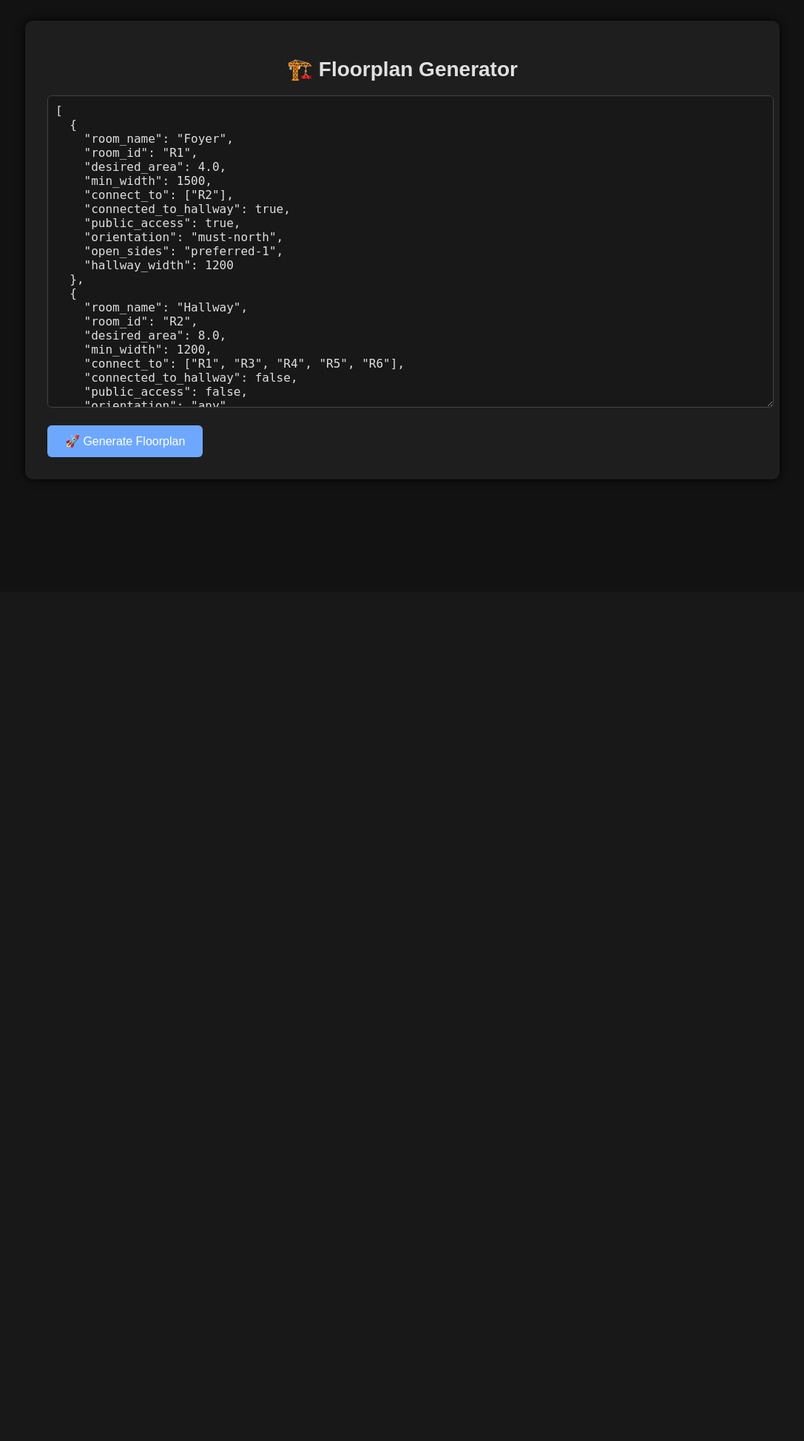
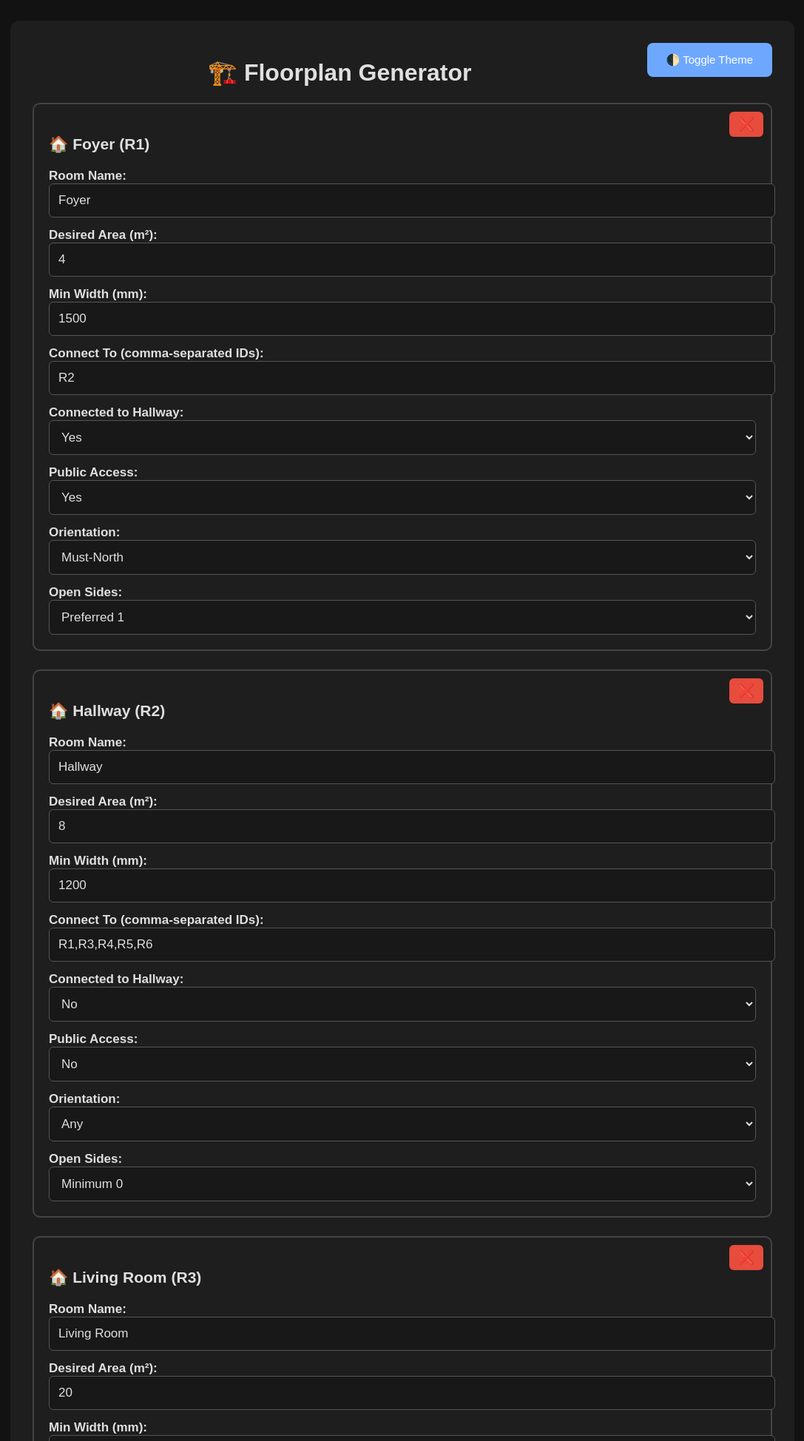
Before and after one commit to DevHassanMehdi/floorplan_agents, a Flask app: page / in a window 1280 px wide. Shown: the top 1948 px of the page at 74% size, without its empty margins (96-1183 px from the left). Before the commit the page ends 650 px from the top, so only its background shows below. Run offline with Flask 3, Linux system fonts and the light colour scheme.

Commit message:
Added interactive form for room data and updated visual elements

```diff
--- a/agents/decision_maker.py
+++ b/agents/decision_maker.py
@@ -4,6 +4,7 @@ from spade.agent import Agent
 from spade.behaviour import CyclicBehaviour
 from spade.message import Message
 import json
+
 
 class DecisionMakerAgent(Agent):
     class CollectScoresBehaviour(CyclicBehaviour):
--- a/app.py
+++ b/app.py
@@ -1,7 +1,5 @@
-# app.py
-
 from flask import Flask, render_template, request, redirect, url_for
-import threading, asyncio, json
+import threading, asyncio, json, builtins
 from agents.data_collector import DataCollectorAgent
 from agents.designer import DesignerAgent
 from agents.reviewer import ReviewerAgent
@@ -9,13 +7,29 @@ from agents.decision_maker import DecisionMakerAgent
 from agents.visualizer import save_floorplan_svg
 from config import *
 
-app = Flask(__name__)
+# Global log state
 logs = []
 pipeline_complete = False
+
+# Override built-in print to capture logs in memory
+original_print = builtins.print
+
+
+def custom_print(*args, **kwargs):
+    message = " ".join(str(a) for a in args)
+    logs.append(message)
+    original_print(*args, **kwargs)
+
+
+builtins.print = custom_print
+
+app = Flask(__name__)
+
 
 @app.route("/")
 def index():
     return render_template("index.html")
+
 
 @app.route("/generate", methods=["POST"])
 def generate():
@@ -35,13 +49,11 @@ def generate():
     thread.start()
     return redirect(url_for("progress"))
 
+
 @app.route("/progress")
 def progress():
     return render_template("progress.html", logs=logs, done=pipeline_complete)
 
-def log(msg):
-    print(msg)
-    logs.append(msg)
 
 def run_pipeline(room_data):
     global pipeline_complete
@@ -49,32 +61,32 @@ def run_pipeline(room_data):
     asyncio.set_event_loop(loop)
 
     async def task():
-        log("🚀 Starting DesignerAgent")
+        print("🚀 Starting DesignerAgent")
         designer = DesignerAgent(DESIGNER_JID, DESIGNER_PASS)
         await designer.start()
-        await asyncio.sleep(2)  # let designer register and prepare
+        await asyncio.sleep(2)  # Let DesignerAgent prepare
 
-        log("📦 Starting DataCollectorAgent")
+        print("📦 Starting DataCollectorAgent")
         collector = DataCollectorAgent(DATA_COLLECTOR_JID, DATA_COLLECTOR_PASS, external_data=room_data)
         await collector.start()
-        await asyncio.sleep(10)  # give time for designer to receive messages
+        await asyncio.sleep(10)
 
-
-        log("🔍 Starting ReviewerAgent")
+        print("🔍 Starting ReviewerAgent")
         reviewer = ReviewerAgent(REVIEWER_JID, REVIEWER_PASS)
         await reviewer.start()
         await asyncio.sleep(5)
         await reviewer.stop()
 
-        log("🧠 Starting DecisionMakerAgent")
+        print("🧠 Starting DecisionMakerAgent")
         decision = DecisionMakerAgent(DECISION_MAKER_JID, DECISION_MAKER_PASS)
         await decision.start()
         await asyncio.sleep(5)
         await decision.stop()
 
-        log("🖼️ Generating SVG Layout")
+        print("🖼️ Generating SVG Layout")
         save_floorplan_svg()
-        log("✅ Pipeline Complete")
+        print("✅ Pipeline Complete")
+
         global pipeline_complete
         pipeline_complete = True
 
--- a/templates/index.html
+++ b/templates/index.html
@@ -9,130 +9,229 @@
       color: #e0e0e0;
       font-family: sans-serif;
       padding: 20px;
+      font-size: 18px;
     }
 
     .container {
-      max-width: 960px;
+      max-width: 1000px;
       margin: auto;
       background: #1e1e1e;
       padding: 30px;
-      border-radius: 10px;
-      box-shadow: 0 0 12px #000;
+      border-radius: 12px;
     }
 
     h1 {
       text-align: center;
-      font-size: 28px;
+      font-size: 32px;
     }
 
-    textarea {
-      width: 100%;
-      height: 400px;
-      padding: 10px;
-      font-size: 16px;
-      border: 1px solid #444;
-      border-radius: 6px;
-      background-color: #181818;
-      color: #e0e0e0;
-      resize: vertical;
+    .room {
+      border: 2px solid #444;
+      border-radius: 10px;
+      padding: 20px;
+      margin-bottom: 25px;
+      position: relative;
     }
 
-    button {
-      margin-top: 20px;
-      padding: 12px 24px;
-      font-size: 16px;
+    .remove-btn {
+      position: absolute;
+      top: 10px;
+      right: 10px;
+      background-color: #e74c3c;
       border: none;
-      background-color: #6ea8fe;
       color: white;
+      font-size: 18px;
+      padding: 6px 12px;
       border-radius: 6px;
       cursor: pointer;
     }
 
-    button:hover {
-      background-color: #5796e0;
+    label {
+      font-weight: bold;
+      display: block;
+      margin-top: 14px;
+      font-size: 17px;
+    }
+
+    input, select {
+      width: 100%;
+      padding: 12px;
+      font-size: 17px;
+      border-radius: 6px;
+      border: 1px solid #555;
+      background: #181818;
+      color: #e0e0e0;
+    }
+
+    .actions {
+      display: flex;
+      gap: 20px;
+      margin-top: 30px;
+      justify-content: center;
+    }
+
+    button {
+      background-color: #6ea8fe;
+      color: white;
+      padding: 14px 26px;
+      font-size: 17px;
+      border: none;
+      border-radius: 8px;
+      cursor: pointer;
+    }
+
+    #theme-toggle {
+      float: right;
+      font-size: 15px;
+      margin-bottom: 20px;
     }
   </style>
 </head>
 <body>
   <div class="container">
+    <button id="theme-toggle">🌓 Toggle Theme</button>
     <h1>🏗️ Floorplan Generator</h1>
-    <form method="POST" action="{{ url_for('generate') }}">
-      <textarea name="room_data">[
+
+    <form method="POST" action="{{ url_for('generate') }}" onsubmit="return packageRooms();">
+      <input type="hidden" name="room_data" id="room_data">
+      <div id="room-list"></div>
+      <div class="actions">
+        <button type="button" onclick="addRoom()">➕ Add Room</button>
+        <button type="submit">🚀 Generate Floorplan</button>
+      </div>
+    </form>
+  </div>
+
+<script>
+let roomList = document.getElementById("room-list");
+
+const defaultRooms = [
   {
-    "room_name": "Foyer",
-    "room_id": "R1",
-    "desired_area": 4.0,
-    "min_width": 1500,
-    "connect_to": ["R2"],
-    "connected_to_hallway": true,
-    "public_access": true,
-    "orientation": "must-north",
-    "open_sides": "preferred-1",
-    "hallway_width": 1200
+    room_name: "Foyer", room_id: "R1", desired_area: 4.0, min_width: 1500,
+    connect_to: ["R2"], connected_to_hallway: true, public_access: true,
+    orientation: "must-north", open_sides: "preferred-1"
   },
   {
-    "room_name": "Hallway",
-    "room_id": "R2",
-    "desired_area": 8.0,
-    "min_width": 1200,
-    "connect_to": ["R1", "R3", "R4", "R5", "R6"],
-    "connected_to_hallway": false,
-    "public_access": false,
-    "orientation": "any",
-    "open_sides": "minimum-0",
-    "hallway_width": 1200
+    room_name: "Hallway", room_id: "R2", desired_area: 8.0, min_width: 1200,
+    connect_to: ["R1", "R3", "R4", "R5", "R6"], connected_to_hallway: false,
+    public_access: false, orientation: "any", open_sides: "minimum-0"
   },
   {
-    "room_name": "Living Room",
-    "room_id": "R3",
-    "desired_area": 20.0,
-    "min_width": 4000,
-    "connect_to": ["R2", "R4"],
-    "connected_to_hallway": true,
-    "public_access": true,
-    "orientation": "preferred-south",
-    "open_sides": "preferred-2",
-    "hallway_width": 1200
+    room_name: "Living Room", room_id: "R3", desired_area: 20.0, min_width: 4000,
+    connect_to: ["R2", "R4"], connected_to_hallway: true, public_access: true,
+    orientation: "preferred-south", open_sides: "preferred-2"
   },
   {
-    "room_name": "Kitchen",
-    "room_id": "R4",
-    "desired_area": 12.0,
-    "min_width": 2500,
-    "connect_to": ["R2", "R3"],
-    "connected_to_hallway": true,
-    "public_access": false,
-    "orientation": "preferred-east",
-    "open_sides": "preferred-1",
-    "hallway_width": 1200
+    room_name: "Kitchen", room_id: "R4", desired_area: 12.0, min_width: 2500,
+    connect_to: ["R2", "R3"], connected_to_hallway: true, public_access: false,
+    orientation: "preferred-east", open_sides: "preferred-1"
   },
   {
-    "room_name": "Bedroom",
-    "room_id": "R5",
-    "desired_area": 14.0,
-    "min_width": 2800,
-    "connect_to": ["R2", "R6"],
-    "connected_to_hallway": true,
-    "public_access": false,
-    "orientation": "preferred-west",
-    "open_sides": "exact-1",
-    "hallway_width": 1200
+    room_name: "Bedroom", room_id: "R5", desired_area: 14.0, min_width: 2800,
+    connect_to: ["R2", "R6"], connected_to_hallway: true, public_access: false,
+    orientation: "preferred-west", open_sides: "exact-1"
   },
   {
-    "room_name": "Bathroom",
-    "room_id": "R6",
-    "desired_area": 5.0,
-    "min_width": 1800,
-    "connect_to": ["R2", "R5"],
-    "connected_to_hallway": true,
-    "public_access": true,
-    "orientation": "any",
-    "open_sides": "minimum-0",
-    "hallway_width": 1200
+    room_name: "Bathroom", room_id: "R6", desired_area: 5.0, min_width: 1800,
+    connect_to: ["R2", "R5"], connected_to_hallway: true, public_access: true,
+    orientation: "any", open_sides: "minimum-0"
   }
-]</textarea>
-      <button type="submit">🚀 Generate Floorplan</button>
-    </form>
-  </div>
+];
+
+function addRoomFromData(data) {
+  const div = document.createElement("div");
+  div.className = "room";
+  div.setAttribute("data-room-id", data.room_id);
+  div.innerHTML = `
+    <button type="button" class="remove-btn" onclick="removeRoom(this)">❌</button>
+    <h3>🏠 ${data.room_name} (${data.room_id})</h3>
+    <label>Room Name:</label>
+    <input type="text" value="${data.room_name}" required>
+    <label>Desired Area (m²):</label>
+    <input type="number" value="${data.desired_area}" required>
+    <label>Min Width (mm):</label>
+    <input type="number" value="${data.min_width}" required>
+    <label>Connect To (comma-separated IDs):</label>
+    <input type="text" value="${data.connect_to.join(',')}" required>
+    <label>Connected to Hallway:</label>
+    <select>
+      <option value="true" ${data.connected_to_hallway ? "selected" : ""}>Yes</option>
+      <option value="false" ${!data.connected_to_hallway ? "selected" : ""}>No</option>
+    </select>
+    <label>Public Access:</label>
+    <select>
+      <option value="true" ${data.public_access ? "selected" : ""}>Yes</option>
+      <option value="false" ${!data.public_access ? "selected" : ""}>No</option>
+    </select>
+    <label>Orientation:</label>
+    <select>
+      <option value="any" ${data.orientation === "any" ? "selected" : ""}>Any</option>
+      <option value="must-north" ${data.orientation === "must-north" ? "selected" : ""}>Must-North</option>
+      <option value="preferred-east" ${data.orientation === "preferred-east" ? "selected" : ""}>Preferred-East</option>
+      <option value="preferred-south" ${data.orientation === "preferred-south" ? "selected" : ""}>Preferred-South</option>
+      <option value="preferred-west" ${data.orientation === "preferred-west" ? "selected" : ""}>Preferred-West</option>
+    </select>
+    <label>Open Sides:</label>
+    <select>
+      <option value="minimum-0" ${data.open_sides === "minimum-0" ? "selected" : ""}>Minimum 0</option>
+      <option value="preferred-1" ${data.open_sides === "preferred-1" ? "selected" : ""}>Preferred 1</option>
+      <option value="preferred-2" ${data.open_sides === "preferred-2" ? "selected" : ""}>Preferred 2</option>
+      <option value="exact-1" ${data.open_sides === "exact-1" ? "selected" : ""}>Exact 1</option>
+      <option value="exact-2" ${data.open_sides === "exact-2" ? "selected" : ""}>Exact 2</option>
+    </select>
+  `;
+  roomList.appendChild(div);
+}
+
+function addRoom() {
+  const id = "R" + (document.querySelectorAll(".room").length + 1);
+  addRoomFromData({
+    room_name: "New Room", room_id: id,
+    desired_area: 10.0, min_width: 2000,
+    connect_to: ["R1"], connected_to_hallway: true, public_access: false,
+    orientation: "any", open_sides: "preferred-1"
+  });
+}
+
+function removeRoom(button) {
+  const div = button.closest(".room");
+  div.remove();
+}
+
+function packageRooms() {
+  const roomDivs = document.querySelectorAll(".room");
+  const result = [];
+
+  for (let div of roomDivs) {
+    const inputs = div.querySelectorAll("input, select");
+    result.push({
+      room_name: inputs[0].value,
+      room_id: div.getAttribute("data-room-id"),
+      desired_area: parseFloat(inputs[1].value),
+      min_width: parseInt(inputs[2].value),
+      connect_to: inputs[3].value.split(",").map(s => s.trim()),
+      connected_to_hallway: inputs[4].value === "true",
+      public_access: inputs[5].value === "true",
+      orientation: inputs[6].value,
+      open_sides: inputs[7].value,
+      hallway_width: 1200
+    });
+  }
+
+  document.getElementById("room_data").value = JSON.stringify(result);
+  return true;
+}
+
+window.onload = () => {
+  for (let r of defaultRooms) {
+    addRoomFromData(r);
+  }
+};
+
+document.getElementById("theme-toggle").onclick = () => {
+  const html = document.documentElement;
+  html.setAttribute("data-theme", html.getAttribute("data-theme") === "dark" ? "light" : "dark");
+};
+</script>
 </body>
 </html>
```
Also changed, not shown: agents/designer.py (+4 -4 lines), agents/visualizer.py (+7 -5 lines), templates/progress.html (+41 -32 lines).
